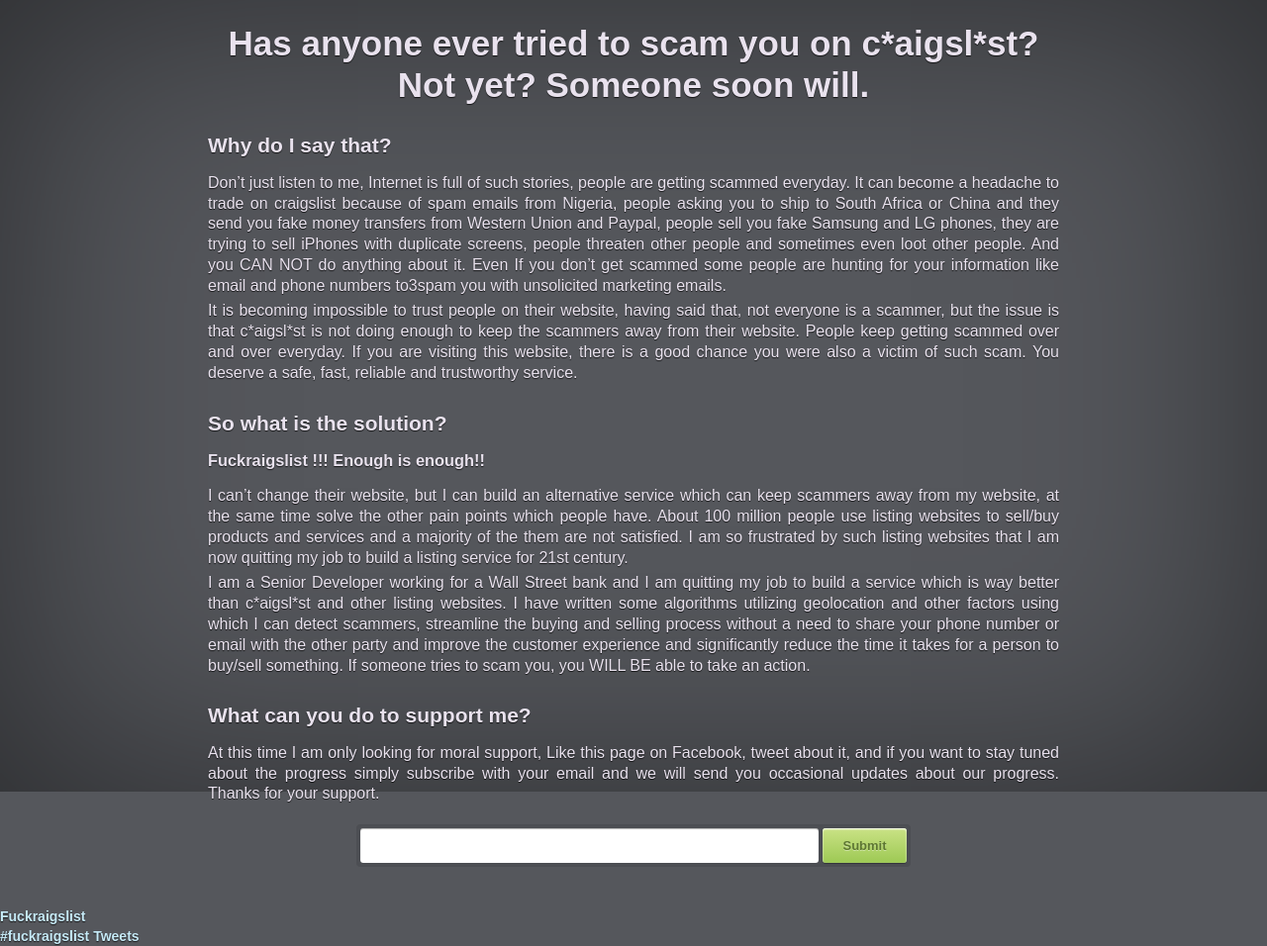
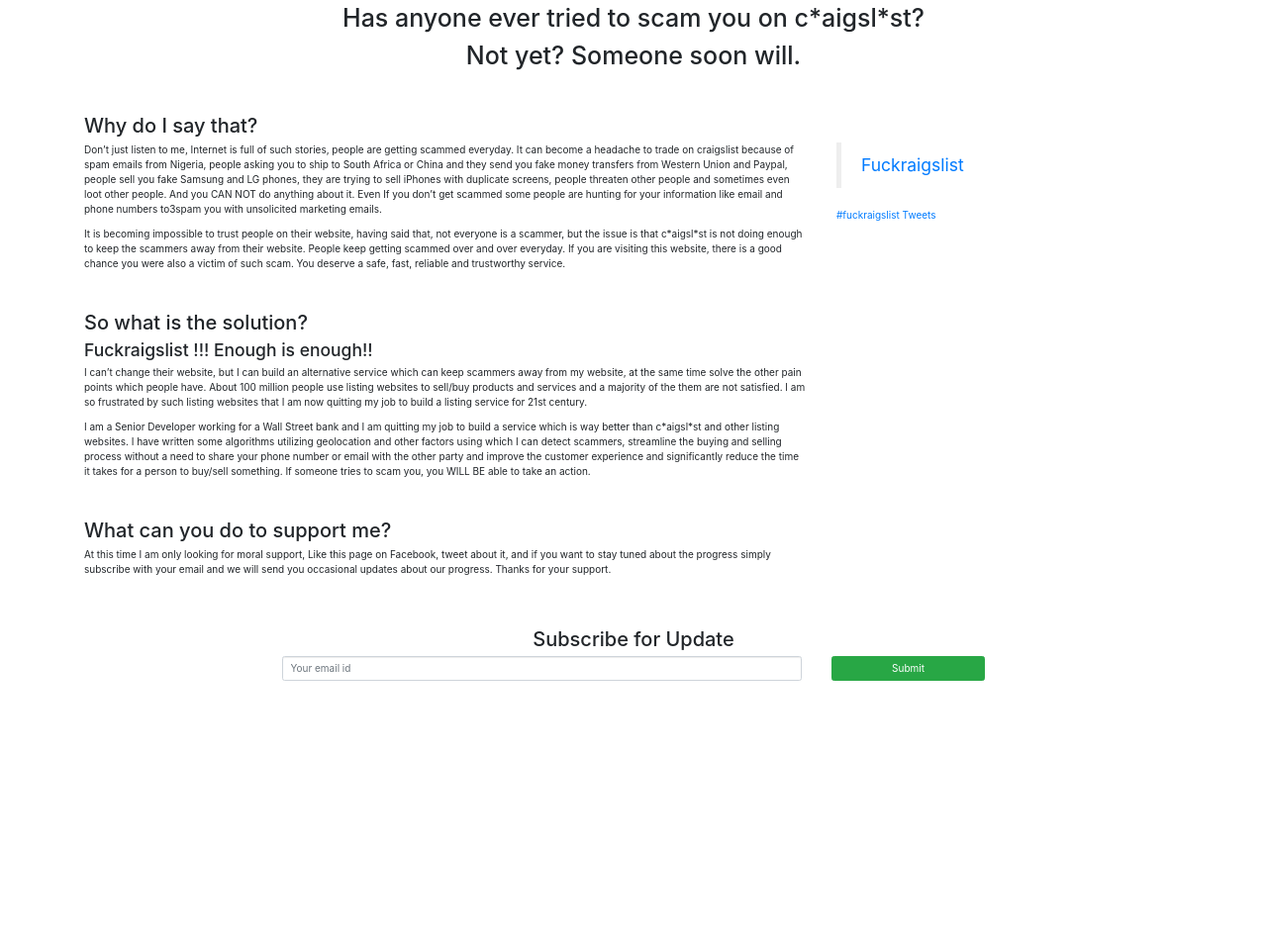
Before and after one commit to echojuno/echojuno.github.io, a plain HTML site: page index.html in a window 1280 px wide. Shown: the whole page at 99% size. After the commit the page ends 800 px from the top, so only its background shows below. Drawn offline with nearby package versions, Linux system fonts and the light colour scheme.

Commit message:
Update index.html

```diff
--- a/index.html
+++ b/index.html
@@ -1,73 +1,16 @@
-<!DOCTYPE HTML>
-<html xmlns="http://www.w3.org/1999/xhtml">
+<!doctype html>
+<html>
 <head>
-<meta http-equiv="Content-Type" content="text/html; charset=utf-8" />
+<meta charset="UTF-8">
+<title>Untitled Document</title>
+<!-- Latest compiled and minified CSS -->
+<link rel="stylesheet" href="https://maxcdn.bootstrapcdn.com/bootstrap/3.3.4/css/bootstrap.min.css">
 
-<meta name="description" content="Has anyone ever tried to scam you on c*aigsl*st? Not yet? Someone soon will." />
-<meta name="keywords" content="craigslist, list, shoppping, scam, online, fake, scammed, iphone, money,craig" />
+<!-- Optional theme -->
+<link rel="stylesheet" href="https://bootswatch.com/darkly/bootstrap.min.css">
 
-<title>Fuckraigslist: Has anyone ever tried to scam you on c*aigsl*st? Not yet? Someone soon will.</title>
-
-<link rel="stylesheet" href="style.css">
-<script type="text/javascript">var switchTo5x=true;</script>
-<script type="text/javascript" src="http://w.sharethis.com/button/buttons.js"></script>
-<script type="text/javascript">stLight.options({publisher: "fd416e0e-a2be-490f-97d7-08432a32b401", doNotHash: false, doNotCopy: false, hashAddressBar: false});</script>
-<style type="text/css">
-/*
-This was coded by João Sardinha
-Visit me at http://johnsardine.com/
-
-It has been tested in all modern browsers.
-
-This coming soon page design has been created by the awesome Orman Clark,
-you can download a PSD version of this at his website, PremiumPixels.
-http://www.premiumpixels.com/freebies/coming-soon-splash-page-psd/
-*/
-</style>
-
-</head>
-
-<body>
-<div id="fb-root"></div>
-<script>(function(d, s, id) {
-  var js, fjs = d.getElementsByTagName(s)[0];
-  if (d.getElementById(id)) return;
-  js = d.createElement(s); js.id = id;
-  js.src = "//connect.facebook.net/en_US/sdk.js#xfbml=1&version=v2.3";
-  fjs.parentNode.insertBefore(js, fjs);
-}(document, 'script', 'facebook-jssdk'));</script>
-<div id="coming-soon">
-<img src="../../Desktop/online-scams.jpg" width="200" alt=""/>
-<h1>Has anyone ever tried to scam you on c*aigsl*st? Not yet? Someone soon will.</h1>
-<H2>Why do I say that?</h2>
-<p>Don’t just listen to me, Internet is full of such stories, people are getting scammed everyday. It can become a headache to trade on craigslist because of spam emails from Nigeria, people asking you to ship to South Africa or China and they send you fake money transfers from Western Union and Paypal, people sell you fake Samsung and LG phones, they are trying to sell iPhones with duplicate screens, people threaten other people and sometimes even loot other people. And you CAN NOT do anything about it. Even If you don’t get scammed some people are hunting for your information like email and phone numbers to3spam you with unsolicited marketing emails.
-</p>
-<p>It is becoming impossible to trust people on their website, having said that, not everyone is a scammer, but the issue is that c*aigsl*st is not doing enough to keep the scammers away from their website. People keep getting scammed over and over everyday. If you are visiting this website, there is a good chance you were also a victim of such scam. You deserve a safe, fast, reliable and trustworthy service. </p>
-<h2>So what is the solution?</h2>
-<h3>Fuckraigslist !!! Enough is enough!! </h3>
-<p>I can’t change their website, but I can build an alternative service which can keep scammers away from my website, at the same time solve the other pain points which people have. About 100 million people use listing websites to sell/buy products and services and a majority of the them are not satisfied. I am so frustrated by such listing websites that I am now quitting my job to build a listing service for 21st century. </p>
-<p>I am a Senior Developer working for a Wall Street bank and I am quitting my job to build a service which is way better than c*aigsl*st and other listing websites. I have written some algorithms utilizing geolocation and other factors using which I can detect scammers, streamline the buying and selling process without a need to share your phone number or email with the other party and improve the customer experience and significantly reduce the time it takes for a person to buy/sell something. If someone tries to scam you, you WILL BE able to take an action. </p>
-<h2>What can you do to support me?</h2>
-<p>At this time I am only looking for moral support, Like this page on Facebook, tweet about it, and if you want to stay tuned about the progress simply subscribe with your email and we will send you occasional updates about our progress. Thanks for your support.</p>
-<div><span class='st_facebook_vcount' displayText='Facebook'></span>
-<span class='st_twitter_vcount' displayText='Tweet'></span>
-<span class='st_googleplus_vcount' displayText='Google +'></span>
-<span class='st_digg_vcount' displayText='Digg'></span>
-<span class='st_pinterest_vcount' displayText='Pinterest'></span>
-<span class='st_email_vcount' displayText='Email'></span></div>
-
-
-<!--REACHMAIL FORM ENDS HERE-->
-
-<!--<a href="http://twitter.com/#!/JohnSardine" title="Visit JohnSardine on Twitter" class="twitter center">JohnSardine</a>-->
-
-</div>
-
-</body>
-</html>
-
-
-<!--START OF REACHMAIL FORM, CUT FROM HERE DOWN-->
+<!-- Latest compiled and minified JavaScript -->
+<script src="https://maxcdn.bootstrapcdn.com/bootstrap/3.3.4/js/bootstrap.min.js"></script>
 <script type="text/javascript">
 function submitIt(form) {
 var checkEmail = "@.";
@@ -104,10 +47,96 @@
 return (true);
 }
 </script>
+<style>
+    body{
+    line-height: 1.5;}
+    h1{
+        line-height: 1.5;
+    }
+    h2{
+    margin-top: 40px;}
+</style>
+</head>
+
+<body>
+<div id="fb-root"></div>
+<script>(function(d, s, id) {
+  var js, fjs = d.getElementsByTagName(s)[0];
+  if (d.getElementById(id)) return;
+  js = d.createElement(s); js.id = id;
+  js.src = "//connect.facebook.net/en_US/sdk.js#xfbml=1&version=v2.3";
+  fjs.parentNode.insertBefore(js, fjs);
+}(document, 'script', 'facebook-jssdk'));</script>
+<div class="container">
+   <div class="row">
+       <div class="col-sm-12">
+        <h1 class="text-center">Has anyone ever tried to scam you on c*aigsl*st? <br>
+        Not yet? Someone soon will.</h1>
+       <H2>Why do I say that?</h2>
+       </div>
+   </div>
+    <div class="row">
+
+        <div class="col-sm-8">
+<p>Don’t just listen to me, Internet is full of such stories, people are getting scammed everyday. It can become a headache to trade on craigslist because of spam emails from Nigeria, people asking you to ship to South Africa or China and they send you fake money transfers from Western Union and Paypal, people sell you fake Samsung and LG phones, they are trying to sell iPhones with duplicate screens, people threaten other people and sometimes even loot other people. And you CAN NOT do anything about it. Even If you don’t get scammed some people are hunting for your information like email and phone numbers to3spam you with unsolicited marketing emails.
+</p>
+<p>It is becoming impossible to trust people on their website, having said that, not everyone is a scammer, but the issue is that c*aigsl*st is not doing enough to keep the scammers away from their website. People keep getting scammed over and over everyday. If you are visiting this website, there is a good chance you were also a victim of such scam. You deserve a safe, fast, reliable and trustworthy service. </p>
+<h2>So what is the solution?</h2>
+<h3>Fuckraigslist !!! Enough is enough!! </h3>
+<p>I can’t change their website, but I can build an alternative service which can keep scammers away from my website, at the same time solve the other pain points which people have. About 100 million people use listing websites to sell/buy products and services and a majority of the them are not satisfied. I am so frustrated by such listing websites that I am now quitting my job to build a listing service for 21st century. </p>
+<p>I am a Senior Developer working for a Wall Street bank and I am quitting my job to build a service which is way better than c*aigsl*st and other listing websites. I have written some algorithms utilizing geolocation and other factors using which I can detect scammers, streamline the buying and selling process without a need to share your phone number or email with the other party and improve the customer experience and significantly reduce the time it takes for a person to buy/sell something. If someone tries to scam you, you WILL BE able to take an action. </p>
+<h2>What can you do to support me?</h2>
+<p>At this time I am only looking for moral support, Like this page on Facebook, tweet about it, and if you want to stay tuned about the progress simply subscribe with your email and we will send you occasional updates about our progress. Thanks for your support.</p>
+
+
+
 <!--END OF JAVASCRIPT-->
-<form name="signup" method="post" onSubmit="return submitIt(this);" action="https://go.reachmail.net/libraries/form_wizard/process_subscribe.asp" >
-<div id="subscribe">
-<input type="text" id="rm_email" name="rm_email" />
+
+
+
+
+       </div>
+
+
+
+           <div class="col-sm-4">
+
+            <div class="fb-page" data-href="https://www.facebook.com/pages/Fuckraigslist/1619081145001023" data-width="300" data-height="200" data-hide-cover="false" data-show-facepile="true" data-show-posts="false"><div class="fb-xfbml-parse-ignore"><blockquote cite="https://www.facebook.com/pages/Fuckraigslist/1619081145001023"><a href="https://www.facebook.com/pages/Fuckraigslist/1619081145001023">Fuckraigslist</a></blockquote></div></div>
+
+
+             <div style="margin-top:20px;" class="twitter-widget"> <a class="twitter-timeline" href="https://twitter.com/hashtag/fuckraigslist" data-widget-id="589069595257995264">#fuckraigslist Tweets</a> <script>!function(d,s,id){var js,fjs=d.getElementsByTagName(s)[0],p=/^http:/.test(d.location)?'http':'https';if(!d.getElementById(id)){js=d.createElement(s);js.id=id;js.src=p+"://platform.twitter.com/widgets.js";fjs.parentNode.insertBefore(js,fjs);}}(document,"script","twitter-wjs");</script> </div>
+
+
+        </div>
+    </div>
+
+
+    <div class="row">
+
+        <div class="col-sm-2">
+
+
+       <div class="fb-like" data-href="https://www.facebook.com/pages/Fuckraigslist/1619081145001023" data-width="200" data-layout="box_count" data-action="like" data-show-faces="true" data-share="true"></div>
+
+
+        </div>
+    </div>
+
+
+
+
+
+
+
+    <div class="row">
+
+        <div style="margin-bottom:40px;" class="col-sm-12">
+
+            <form name="signup" method="post" onSubmit="return submitIt(this);" action="https://go.reachmail.net/libraries/form_wizard/process_subscribe.asp" >
+<div class="form-group">
+ <h2 class="text-center">Subscribe for Update</h2>
+ <div class="col-sm-6 col-sm-offset-2"><input class="form-control" placeholder="Your email id" type="text" id="rm_email" name="rm_email" />
+
 <input type="hidden" name="my_type" value="3" />
 <input type="hidden" name="form_id" value="12353">
 <input type="hidden" name="list_name" value="XLIST_8F64AD3AC0AC4478971D379B5A426A07">
@@ -117,24 +146,45 @@
 <input type="hidden" name="list_fromname" value="">
 <input type="hidden" name="list_fromemail" value="">
 <input type="hidden" name="list_subject" value="">
-<input type="submit" name="Submit" value="Submit" >
+ </div>
+<div class="col-sm-2"> <button type="submit" style="width:100%;" class="btn btn-success">Submit</button></div>
+
 <div class="clear"></div>
 	</div>
 </form>
-<!--REACHMAIL FORM ENDS HERE-->
+
+        </div>
 
 
-<!--REACHMAIL FORM ENDS HERE-->
+    </div>
 
-<!--<a href="http://twitter.com/#!/JohnSardine" title="Visit JohnSardine on Twitter" class="twitter center">JohnSardine</a>-->
+
+
+
+
+    <div class="row">
+        <div class="col-sm-12 text-center" >
+
+            <div class="fb-comments" data-href="https://www.facebook.com/pages/Fuckraigslist/1619081145001023" data-width="100%" data-numposts="10" data-colorscheme="dark"></div>
+
+
+        </div>
+
+
+
+    </div>
+
+
+
 
 </div>
 
-<div class="fb-page" data-href="https://www.facebook.com/pages/Fuckraigslist/1619081145001023" data-width="300" data-height="200" data-hide-cover="false" data-show-facepile="true" data-show-posts="false"><div class="fb-xfbml-parse-ignore"><blockquote cite="https://www.facebook.com/pages/Fuckraigslist/1619081145001023"><a href="https://www.facebook.com/pages/Fuckraigslist/1619081145001023">Fuckraigslist</a></blockquote></div></div>
 
- <div class="twitter-widget"> <a class="twitter-timeline" href="https://twitter.com/hashtag/fuckraigslist" data-widget-id="589069595257995264">#fuckraigslist Tweets</a> <script>!function(d,s,id){var js,fjs=d.getElementsByTagName(s)[0],p=/^http:/.test(d.location)?'http':'https';if(!d.getElementById(id)){js=d.createElement(s);js.id=id;js.src=p+"://platform.twitter.com/widgets.js";fjs.parentNode.insertBefore(js,fjs);}}(document,"script","twitter-wjs");</script> </div>
 
-<div class="fb-comments" data-href="https://www.facebook.com/pages/Fuckraigslist/1619081145001023" data-width="800" data-numposts="10" data-colorscheme="dark"></div>
+
+
+
+
 
 </body>
 </html>
```
